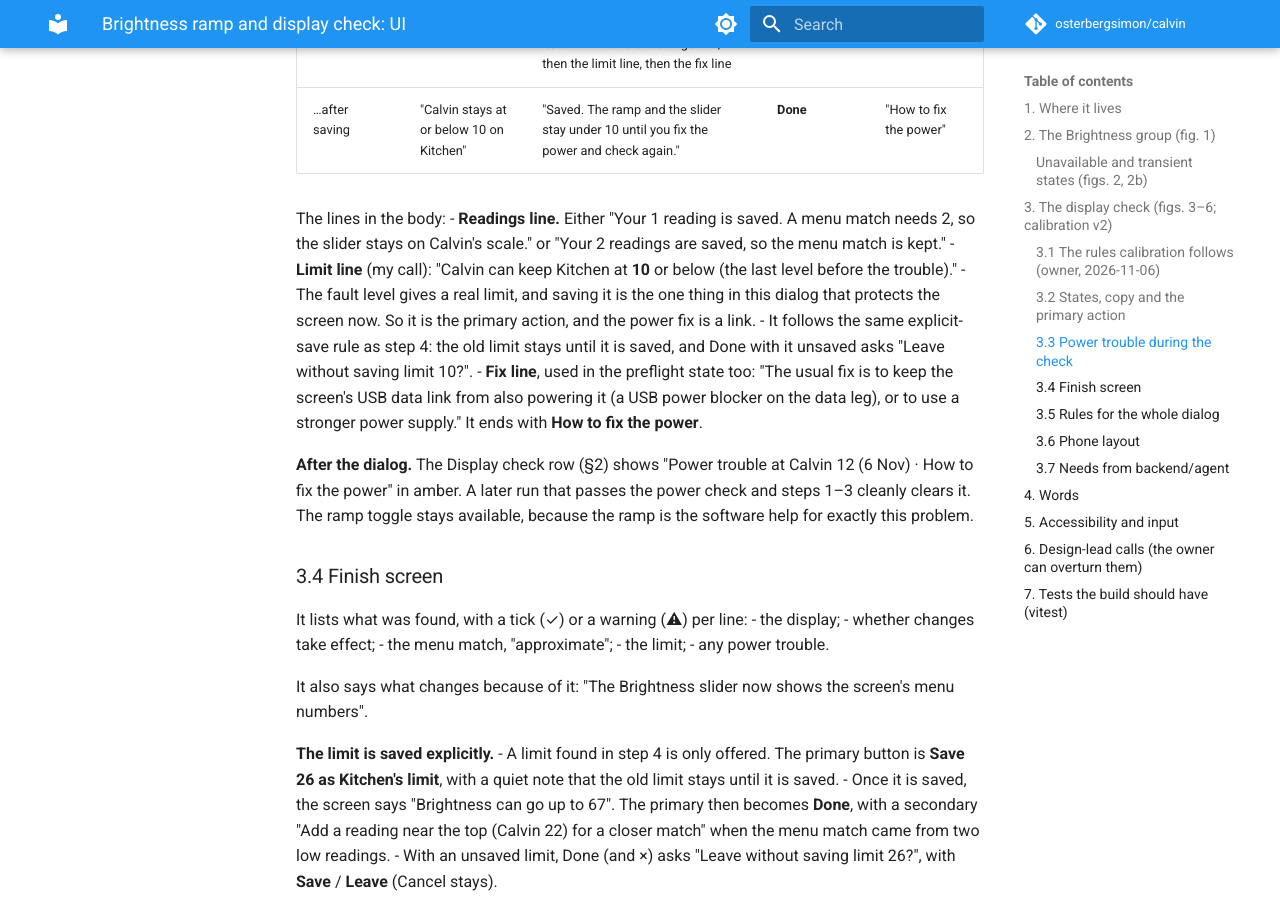
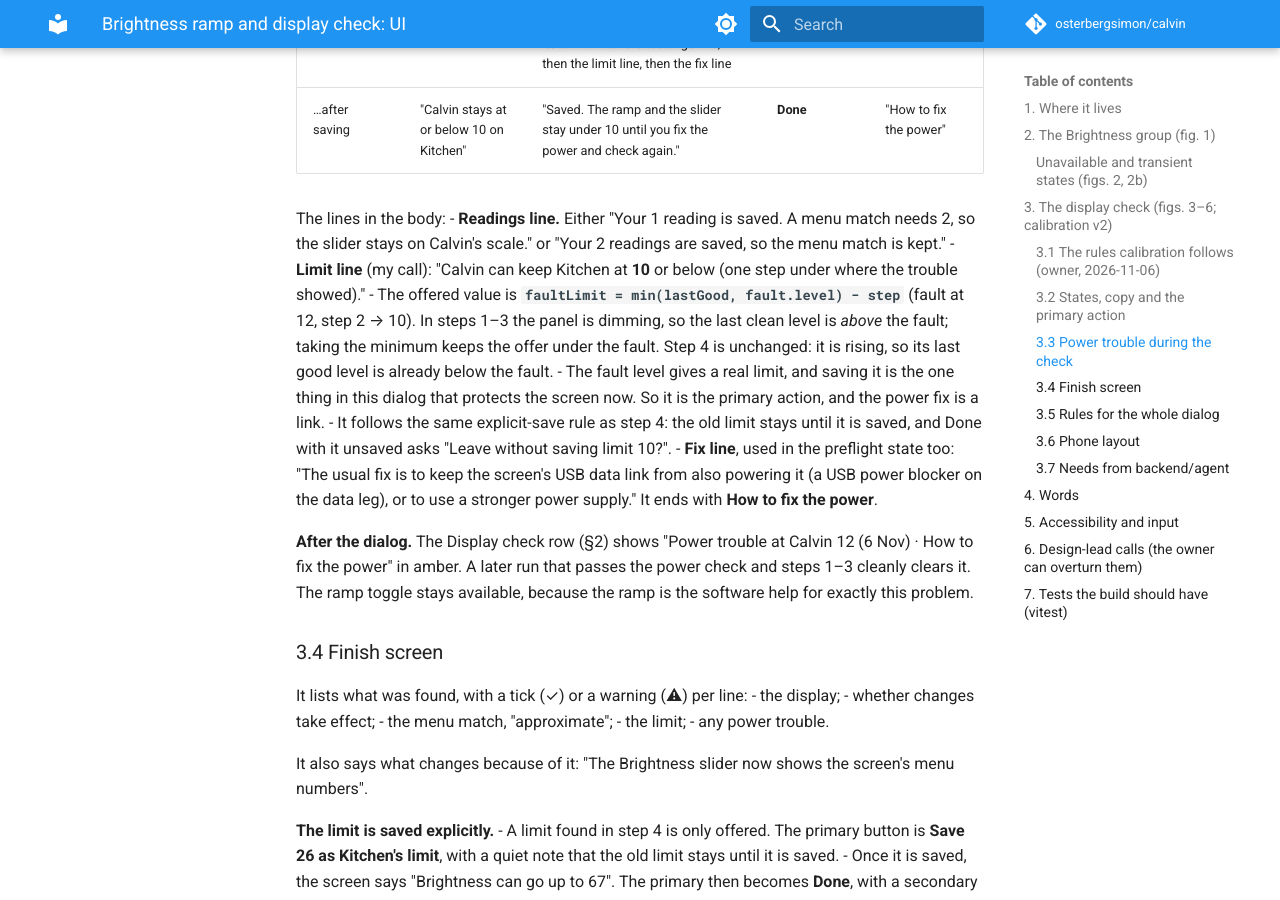
Before and after one commit to osterbergsimon/calvin, an MkDocs documentation site: the page built from docs/design/2026-11-04-brightness-ramp-ui.md, in a window 1280 px wide and 900 px high, scrolled down 8767 px. Built offline with MkDocs 1.6.1 and Material for MkDocs 9.7.7, drawn with Linux system fonts in a browser that asks for light colours; comment, search, counter and statistics services are not loaded; some of the changed text lies outside the part shown.

Commit message:
docs(design): define faultLimit and the ceiling formula in calibration v2 (calvin-c805)

```diff
--- a/docs/design/2026-11-04-brightness-ramp-ui.md
+++ b/docs/design/2026-11-04-brightness-ramp-ui.md
@@ -233,7 +233,10 @@
 The lines in the body:
 - **Readings line.** Either "Your 1 reading is saved. A menu match needs 2, so the slider stays on Calvin's scale." or
   "Your 2 readings are saved, so the menu match is kept."
-- **Limit line** (my call): "Calvin can keep Kitchen at **10** or below (the last level before the trouble)."
+- **Limit line** (my call): "Calvin can keep Kitchen at **10** or below (one step under where the trouble showed)."
+  - The offered value is **`faultLimit = min(lastGood, fault.level) − step`** (fault at 12, step 2 → 10). In steps
+    1–3 the panel is dimming, so the last clean level is *above* the fault; taking the minimum keeps the offer under
+    the fault. Step 4 is unchanged: it is rising, so its last good level is already below the fault.
   - The fault level gives a real limit, and saving it is the one thing in this dialog that protects the screen now.
     So it is the primary action, and the power fix is a link.
   - It follows the same explicit-save rule as step 4: the old limit stays until it is saved, and Done with it unsaved
@@ -317,7 +320,7 @@
    - Add `placeholderReads: true|false` to the detect `info` (the read-back is always 0, or doesn't follow a write).
    - **Unknown start:** ramp down to `CHECK_FLOOR = 5` before step 2, and use that as the start.
 3. **Calibration ceiling.**
-   - Steps 1–3 never write above `ceiling = min(start, savedLimit − 2×step, firstFault − 2×step)`. The third
+   - Steps 1–3 never write above the run's `ceiling` (defined once, in point 9). The third
      reading's limit − 2 × step point is the only exception (rule 3).
    - `write` steps S → max(0, S − 10) → S. It no longer uses `self.level or brightness_target(...)`, which was the 5 →
      20 jump.
@@ -326,8 +329,9 @@
    - Stop the step, ramp down to the floor at the normal pace, then settle: 5 s without new faults, capped at 30 s, as
      `wait_for_settle` does.
    - Report `status: "error"`, `reason: "power_trouble"`,
-     `fault: {step, level, kind, at, lastGood, alsoAt: [...]}`. `kind` is one of `under-voltage`, `over-current`,
-     `touch controller reset`.
+     `fault: {step, level, kind, at, lastGood, alsoAt: [...]}`. `level` is where the fault showed; `lastGood` is the
+     last level written before it with no fault (above `level` while dimming). `kind` is one of `under-voltage`,
+     `over-current`, `touch controller reset`.
    - The run ends there, with no retry.
 5. **Settling in every step, step 4 included.** Faults seen while settling join the incident's `alsoAt`; they never
    start a new step-down.
@@ -343,11 +347,15 @@
 9. **Ceiling enforcement.**
    - `step`/`start` with `conversion` refuses a value above the run's ceiling: 422 `value_above_ceiling`, with `max`.
      This extends today's `value_above_limit`.
-   - The ceiling is `min(start, limit − 2×step, fault.lastGood − step)`, raised to `convert(menuAtStart)` once the
-     conversion has 2 points.
+   - The ceiling, used by both the backend and the agent:
+     - `base = convert(menuAtStart)` once the fit has 2 points, else `start.level`;
+     - `faultLimit = min(fault.lastGood, fault.level) − step` (none when there is no fault);
+     - `faultCap = faultLimit − 2×step`;
+     - `ceiling = min(base, limit − 2×step, faultCap)`, leaving out the terms that don't exist.
+     A known fault or limit always wins over `menuAtStart`; `menuAtStart` can only raise the base, never a cap.
    - The third reading (limit − 2 × step) passes this check because it is under a known limit.
-10. **`save-limit` accepts a calibration fault.** With no `steps.limit` result, it saves `fault.lastGood` from the
-    latest run. Otherwise it is unchanged, including 409 `no_limit` when there is neither.
+10. **`save-limit` accepts a calibration fault.** With no `steps.limit` result, it saves `faultLimit` (point 9) from
+    the latest run's `fault`, never `lastGood` itself. Otherwise it is unchanged, including 409 `no_limit` when there is neither.
 11. **Findings gain `powerTrouble: {at, step, level, kind}|null`.**
     - It is set by a preflight fault (`level: null`) or a calibration fault.
     - It is cleared by a later run whose preflight is clean and whose steps 1–3 finish without one.
@@ -415,7 +423,7 @@
   - every state renders exactly one primary button and a status line (busy states: none, Stop in the footer);
   - step 3: reading 1 at the start, then "Dim to {start − 4}"; Next only after two; fit marked approximate; the third
     reading only when a limit is known; an off-line third reading asks to type it again;
-  - a fault report in steps 1–3 shows the banner, then the ended-by-power-trouble state with Save {lastGood} as the
+  - a fault report in steps 1–3 shows the banner, then the ended-by-power-trouble state with Save {faultLimit} as the
     primary; settling faults join the same incident;
   - step 4's Start is replaced on the panel itself;
   - Stop is always visible while the test runs;
```
